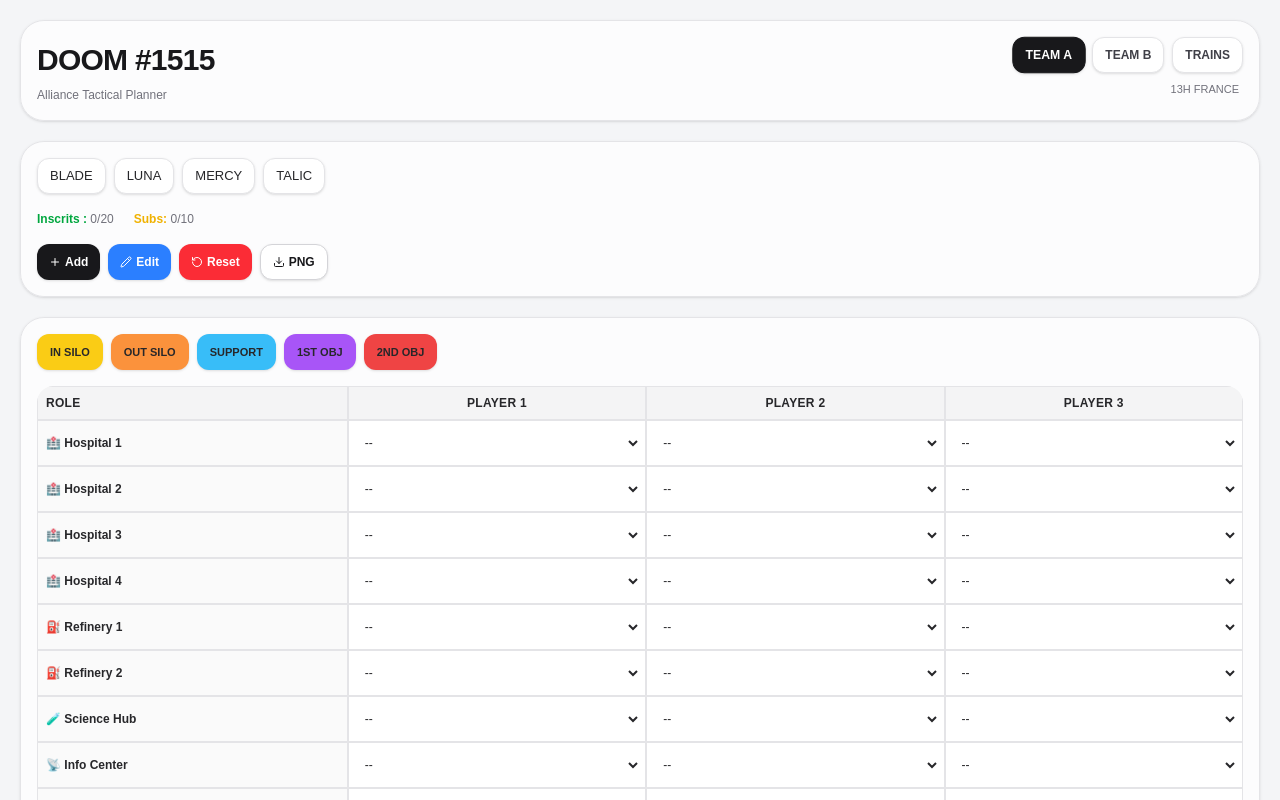
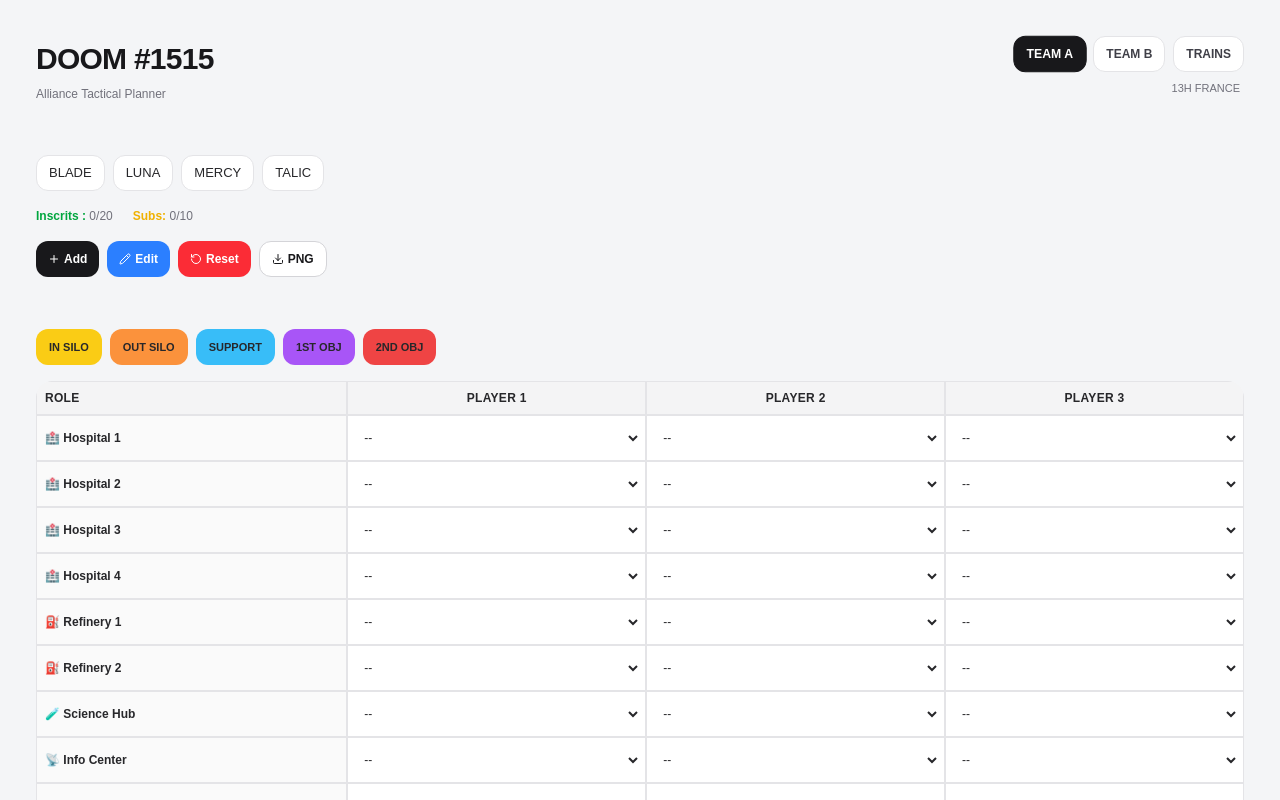
Before and after one commit to shnoonj/doom-planner, a Next.js app: page / in a window 1280 px wide. Shown: the top 800 px of the page. Built offline with nearby package versions, Linux system fonts and the light colour scheme; no server answers; the database is empty.

Commit message:
UI update V16

```diff
--- a/app/page.tsx
+++ b/app/page.tsx
@@ -404,7 +404,7 @@ export default function Page() {
     <div className="min-h-screen bg-[#f4f5f7] text-zinc-800 p-3 md:p-5">
       <div className="max-w-7xl mx-auto space-y-5">
 
-        <div className="flex items-start justify-between rounded-3xl border border-zinc-200 bg-white/70 backdrop-blur-sm px-4 py-4 shadow-sm">
+        <div className="flex items-start justify-between px-4 py-4">
 
           <div>
             <h1 className="text-[30px] font-black tracking-tight text-zinc-900">
@@ -440,7 +440,6 @@ export default function Page() {
                     duration-150
                     border
                     whitespace-nowrap
-                    shadow-sm
                     ${activeTab === key
                       ? "bg-zinc-900 text-white border-zinc-900 scale-[1.02]"
                       : "bg-white text-zinc-700 border-zinc-200 hover:border-zinc-300 hover:bg-zinc-50"
@@ -462,7 +461,7 @@ export default function Page() {
           </div>
         </div>
 
-        <div className="space-y-4 rounded-3xl border border-zinc-200 bg-white/70 backdrop-blur-sm p-4 shadow-sm">
+        <div className="space-y-4 p-4">
 
           <div className="flex flex-wrap gap-2">
 
@@ -489,10 +488,9 @@ export default function Page() {
                       font-medium
                       transition-all
                       duration-150
-                      shadow-sm
                       border
                       ${state === "green"
-                        ? "bg-[#5CFC38] border-[#4BE12A] text-black shadow-[0_0_12px_rgba(92,252,56,0.18)]"
+                        ? "bg-[#5CFC38] border-[#4BE12A] text-black shadow-[0_0_12px_rgba(255,230,0,0.18)]"
                         : state === "pink"
                         ? "bg-[#FFE600] border-[#E6CF00] text-black shadow-[0_0_12px_rgba(255,230,0,0.18)]"
                         : "bg-white border-zinc-200 hover:border-zinc-300 hover:bg-zinc-50"
@@ -547,7 +545,7 @@ export default function Page() {
 
             <button
               onClick={addPlayer}
-              className="flex items-center justify-center gap-1 h-9 px-3 rounded-xl text-[12px] font-semibold transition-all duration-150 shadow-sm bg-zinc-900 text-white hover:scale-[1.02]"
+              className="flex items-center justify-center gap-1 h-9 px-3 rounded-xl text-[12px] font-semibold transition-all duration-150 bg-zinc-900 text-white hover:scale-[1.02]"
             >
               <Plus size={12} />
               Add
@@ -574,7 +572,7 @@ export default function Page() {
                     },
                   }))
                 }}
-                className="flex items-center justify-center gap-1 h-9 px-3 rounded-xl text-[12px] font-semibold transition-all duration-150 shadow-sm bg-[#5CFC38] text-black hover:scale-[1.02]"
+                className="flex items-center justify-center gap-1 h-9 px-3 rounded-xl text-[12px] font-semibold transition-all duration-150 bg-[#5CFC38] text-black hover:scale-[1.02]"
               >
                 ALL
               </button>
@@ -584,7 +582,7 @@ export default function Page() {
               onClick={() =>
                 setEditing(!editing)
               }
-              className="flex items-center justify-center gap-1 h-9 px-3 rounded-xl text-[12px] font-semibold transition-all duration-150 shadow-sm bg-blue-500 text-white hover:scale-[1.02]"
+              className="flex items-center justify-center gap-1 h-9 px-3 rounded-xl text-[12px] font-semibold transition-all duration-150 bg-blue-500 text-white hover:scale-[1.02]"
             >
               <Pencil size={12} />
               Edit
@@ -592,7 +590,7 @@ export default function Page() {
 
             <button
               onClick={resetTeam}
-              className="flex items-center justify-center gap-1 h-9 px-3 rounded-xl text-[12px] font-semibold transition-all duration-150 shadow-sm bg-red-500 text-white hover:scale-[1.02]"
+              className="flex items-center justify-center gap-1 h-9 px-3 rounded-xl text-[12px] font-semibold transition-all duration-150 bg-red-500 text-white hover:scale-[1.02]"
             >
               <RotateCcw size={12} />
               Reset
@@ -600,7 +598,7 @@ export default function Page() {
 
             <button
               onClick={exportImage}
-              className="flex items-center justify-center gap-1 h-9 px-3 rounded-xl text-[12px] font-semibold transition-all duration-150 shadow-sm border border-zinc-300 bg-white text-zinc-900 hover:bg-zinc-50 hover:scale-[1.02]"
+              className="flex items-center justify-center gap-1 h-9 px-3 rounded-xl text-[12px] font-semibold transition-all duration-150 border border-zinc-300 bg-white text-zinc-900 hover:bg-zinc-50 hover:scale-[1.02]"
             >
               <Download size={12} />
               PNG
@@ -612,13 +610,7 @@ export default function Page() {
           ref={exportRef}
           className={`
             space-y-4
-            rounded-3xl
-            border
-            border-zinc-200
-            bg-white/70
-            backdrop-blur-sm
             p-4
-            shadow-sm
             ${isExporting ? "w-[1200px]" : "overflow-hidden"}
           `}
         >
@@ -647,7 +639,6 @@ export default function Page() {
                     border
                     transition-all
                     duration-150
-                    shadow-sm
                     ${activeLegend === label
                       ? "border-zinc-900 scale-[1.03] shadow-md"
                       : "border-transparent hover:scale-[1.02]"
@@ -872,7 +863,6 @@ export default function Page() {
                           p-1
                           transition-all
                           duration-150
-                          shadow-sm
                           ${activeLegend ? "cursor-pointer" : ""}
                           ${color
                             ? LEGENDS[
```
